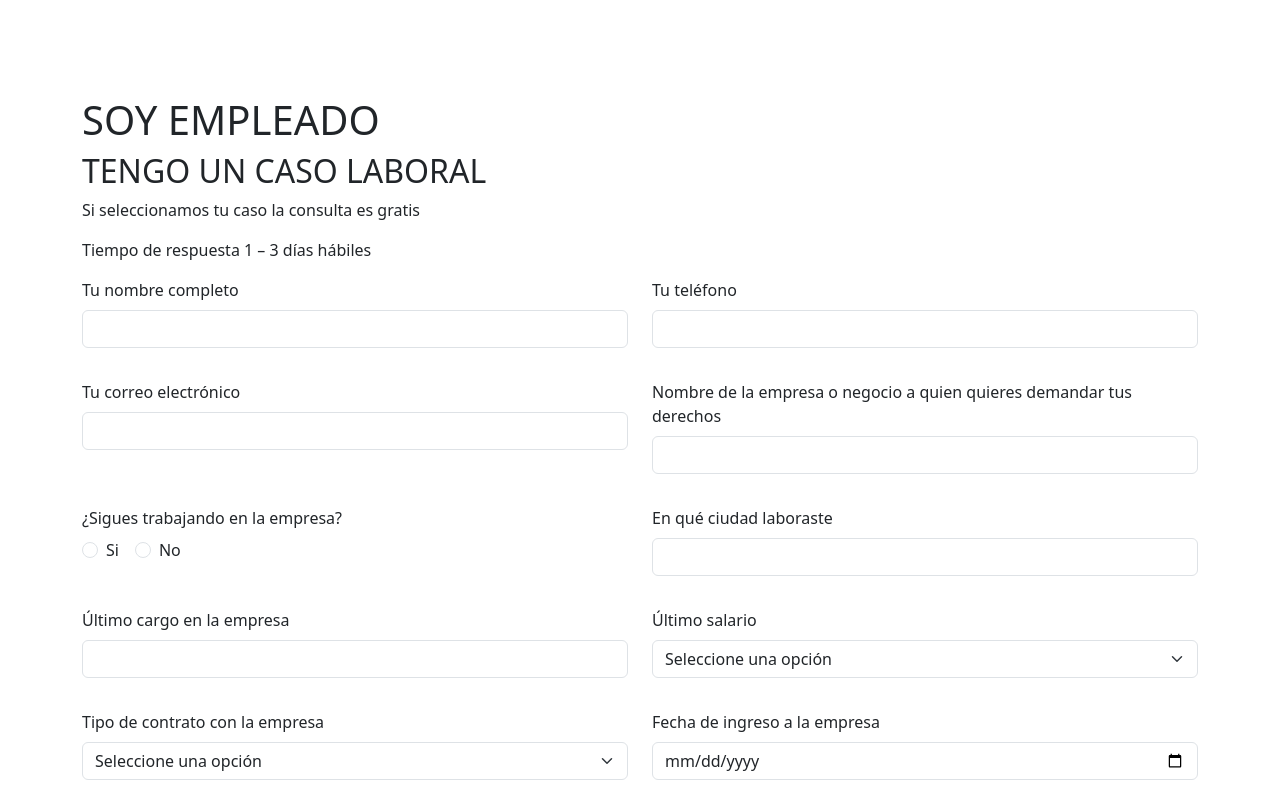
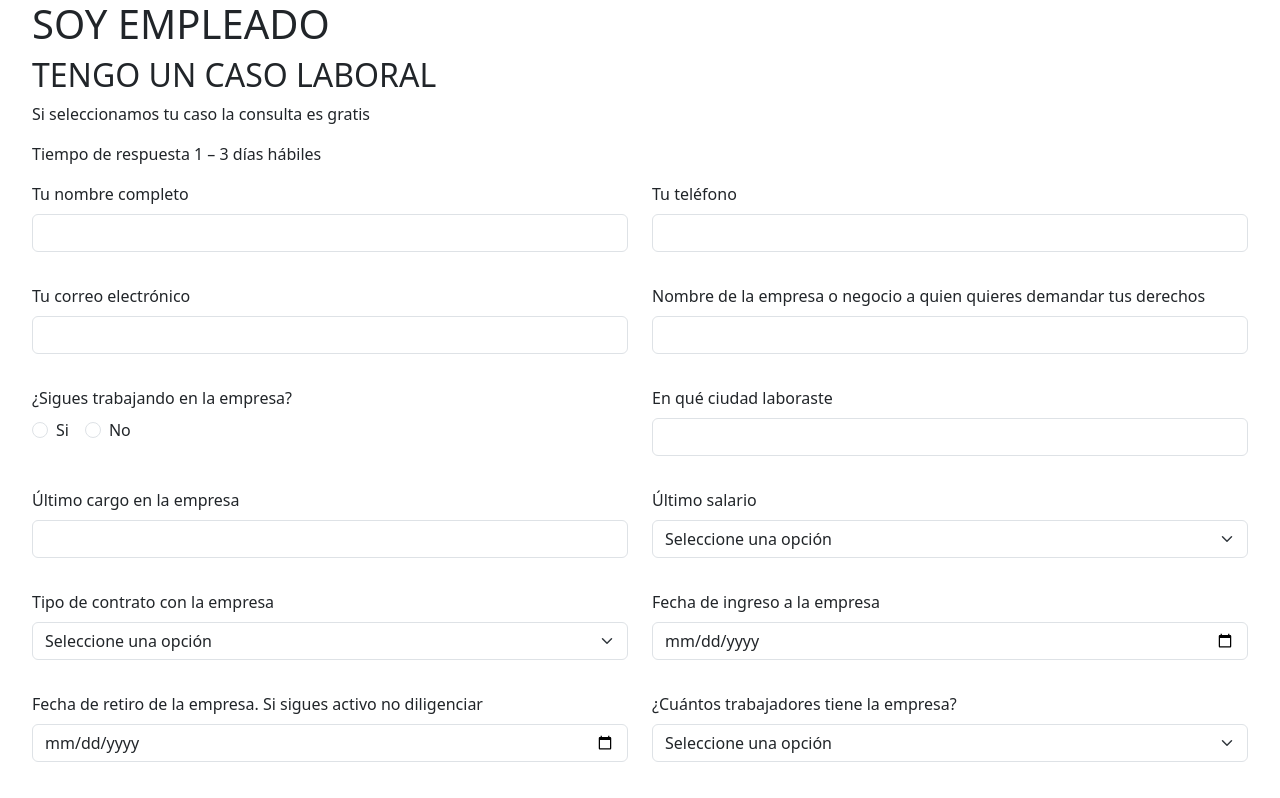
Before and after one commit to wjorellano/abogados, a Next.js app: page /empleado-laboral in a window 1280 px wide. Shown: the top 798 px of the page. Built offline with nearby package versions, Linux system fonts and the light colour scheme.

Commit message:
se ajustaron los estilos de los forms

```diff
--- a/src/app/empleado-accidentes/page.js
+++ b/src/app/empleado-accidentes/page.js
@@ -112,7 +112,7 @@ const EmpleadoAccidente = () => {
   };
 
   return (
-    <div className="formulario">
+    <div className="formulario container">
       <h1 className="mt-5">SOY EMPLEADO</h1>
       <h2>TENGO UN CASO LABORAL</h2>
       <h2>ACCIDENTES DE TRABAJO – ENFERMEDADES LABORALES</h2>
--- a/src/app/empleado-laboral/page.js
+++ b/src/app/empleado-laboral/page.js
@@ -114,7 +114,7 @@ const EmpleadoLaboral = () => {
   };
 
   return (
-    <div className="container formulario2">
+    <div className="formulario3">
       <h1>SOY EMPLEADO</h1>
       <h2>TENGO UN CASO LABORAL</h2>
       <p>Si seleccionamos tu caso la consulta es gratis</p>
--- a/src/app/formulario-trabajador/page.js
+++ b/src/app/formulario-trabajador/page.js
@@ -76,7 +76,7 @@ const FormularioTrabajador = () => {
   };
 
   return (
-    <div>
+    <div className="">
       {" "}
       {/* Contenedor de la tarjeta */}
       <h2>Formulario Persona</h2> {/* Título del formulario */}
--- a/src/app/globals.css
+++ b/src/app/globals.css
@@ -52,6 +52,12 @@ p.text-center {
   margin-top: 500px;
 }
 
+.formulario3 {
+  margin-top: 1400px;
+  width: 95%;
+  margin: auto;
+}
+
 .wrapper {
   width: 100%;
   height: 100vh;
--- a/src/app/page.module.css
+++ b/src/app/page.module.css
@@ -74,7 +74,7 @@
   display: flex;
   flex-direction: column;
   align-items: center;
-  width: 75%;
+  width: 95%;
   text-align: center;
   /* text-decoration: none !important; */
 }
```
Also changed, not shown: src/app/empresario/page.js (+14 -6 lines), src/app/page.js (+6 -4 lines).
